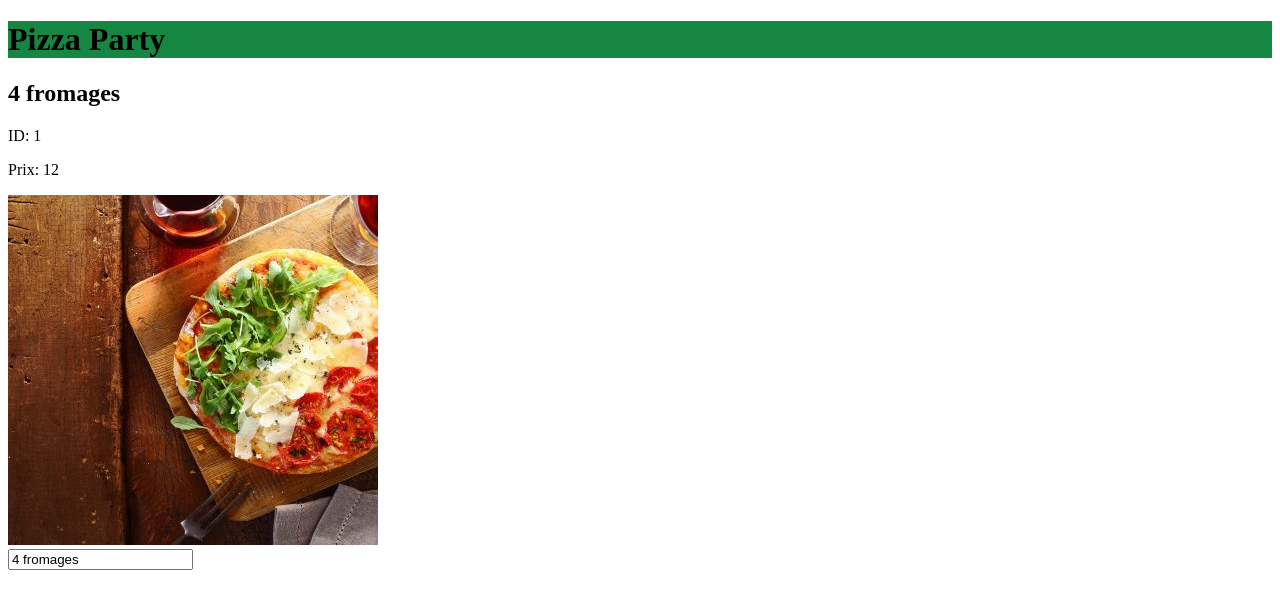
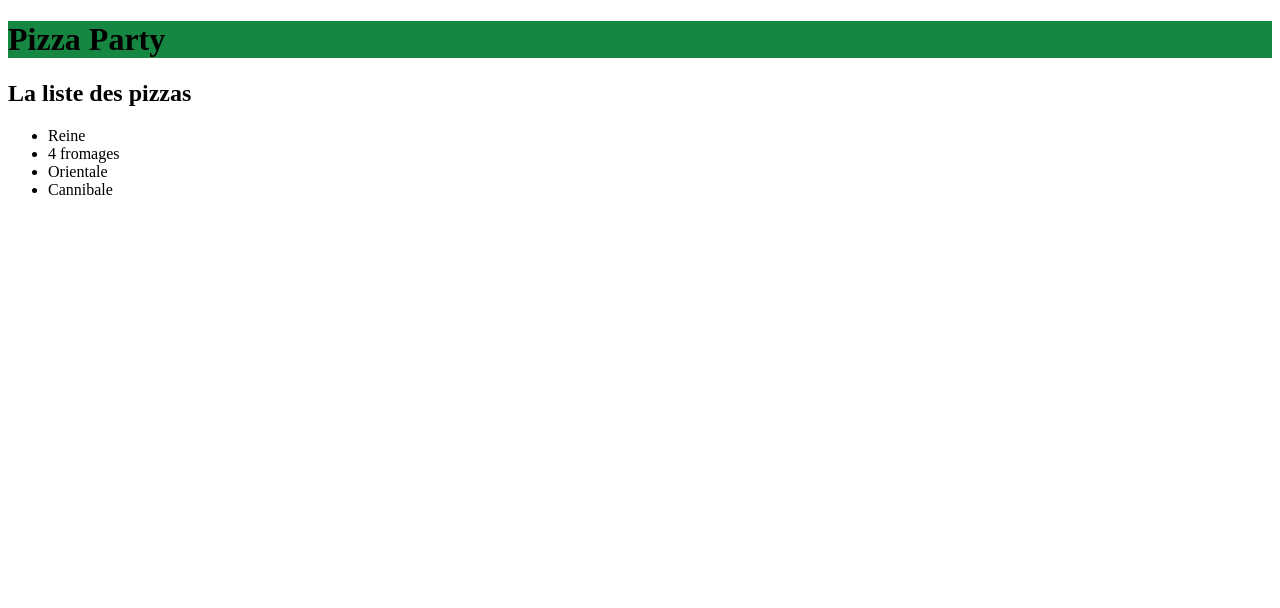
Before and after one commit to cda-cambrai/pizzaparty, an Angular app: page / in a window 1280 px wide. Shown: the top 608 px of the page. Built offline with nearby package versions, Linux system fonts and the light colour scheme.

Commit message:
Liste des pizzas

```diff
--- a/src/app/app.component.html
+++ b/src/app/app.component.html
@@ -1,13 +1,20 @@
 <h1>{{ title }}</h1>
 
-<div>
+<h2>La liste des pizzas</h2>
+<ul>
+     <li *ngFor="let pizza of mesPizzas" (click)="onSelect(pizza)">
+          {{ pizza.name }}
+     </li>
+</ul>
+
+<!-- La div apparait seulement si maSuperPizza est sélectionnée -->
+<div *ngIf="maSuperPizza">
     <h2>{{ maSuperPizza.name }}</h2>
     <p>ID: {{ maSuperPizza.id }}</p>
     <p>Prix: {{ maSuperPizza.price }}</p>
     <!-- <img src="assets/img/pizzas/{{ maSuperPizza.image }}" alt="{{ maSuperPizza.name }}"> -->
     <img [src]="'assets/img/pizzas/' + maSuperPizza.image"
          [alt]="maSuperPizza.name">
-</div>
 
      <!-- ngModel permet de synchroniser la valeur du champ input avec la propriété name de
           l'objet maSuperPizza -->
@@ -18,3 +25,4 @@
      <!-- [value] permet de récupèrer le résultat d'une variable (en JS) -->
      <!-- (keyup) permet d'écouter un événément (en JS) -->
      <!-- <input #pizzaName [value]="maSuperPizza.name" (keyup)="maSuperPizza.name = pizzaName.value"> -->
+</div>
--- a/src/app/app.component.ts
+++ b/src/app/app.component.ts
@@ -9,10 +9,21 @@ import { Pizza } from './pizza';
 export class AppComponent {
   title = 'Pizza Party';
   // maSuperPizza est "typée" avec la classe Pizza
-  maSuperPizza: Pizza = {
-    id: 1,
-    name: '4 fromages',
-    price: 12,
-    image: '4-fromages.jpg'
-  };
+  maSuperPizza: Pizza;
+
+  // On peut typer un tableau...
+  mesPizzas: Pizza[] = [
+    { id: 1, name: 'Reine', price: 12, image: 'reine.jpg' },
+    { id: 2, name: '4 fromages', price: 13, image: '4-fromages.jpg' },
+    { id: 3, name: 'Orientale', price: 11, image: 'orientale.jpg' },
+    { id: 4, name: 'Cannibale', price: 9, image: 'cannibale.jpg' },
+  ];
+
+  // On peut créer une fonction / une méthode
+  onSelect(pizza: Pizza) {
+    console.log(pizza);
+    // Je vais modifier la valeur de maSuperPizza
+    // this représente AppComponent
+    this.maSuperPizza = pizza;
+  }
 }
```
Lines whose indentation alone changed are shown as unchanged.
